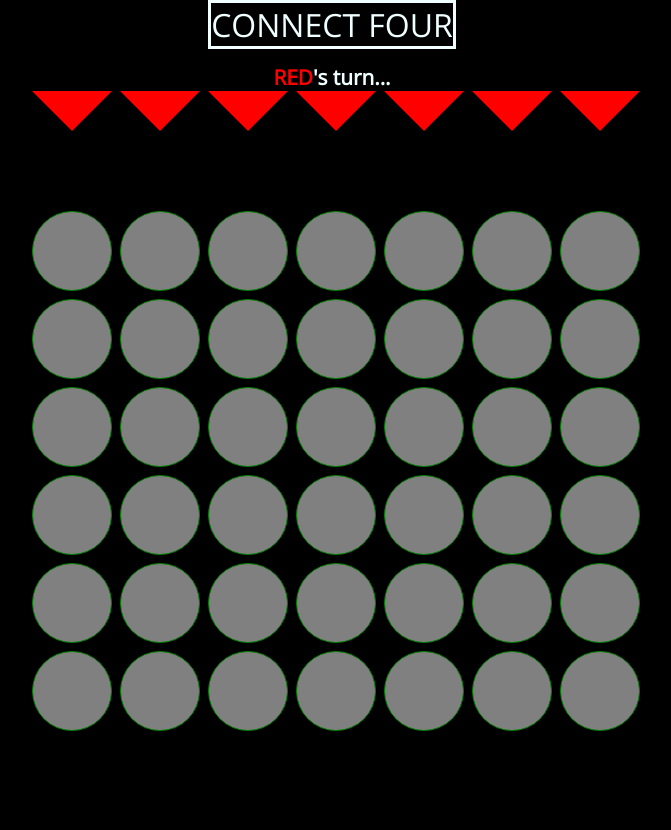
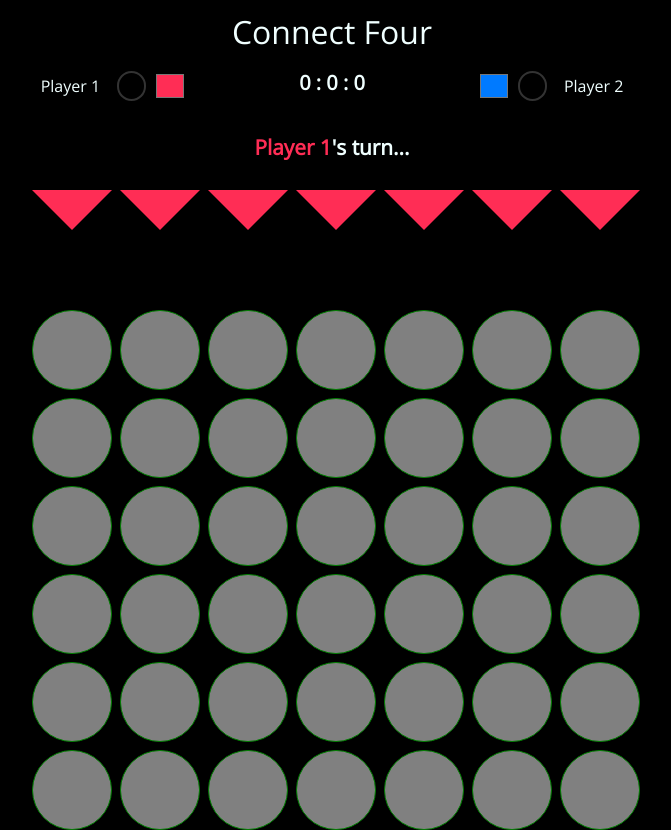
Before and after one commit to kearmododragon/labhw_2025, a plain HTML site: page Connect-4-Codealong/index.html in a window 1280 px wide. Shown: the whole page, without its empty margins (308-979 px from the left). Before the commit the page ends 800 px from the top, so only its background shows below. Drawn offline with nearby package versions, Linux system fonts and the light colour scheme.

Commit message:
finished the code along, also continued to complete icebox. Player colours, score counter, input names, styling.

```diff
--- a/Connect-4-Codealong/index.html
+++ b/Connect-4-Codealong/index.html
@@ -12,12 +12,25 @@
     <link rel="stylesheet" href="./styles/style.css">
 </head>
 <body>
-    <!-- Header -->
-    <header> CONNECT FOUR</header>
-    <!-- Heading for Turn -->
+    <header id="main-title">Connect Four</header>
+    <!-- Player header with color pickers -->
+<header id="player-header">
+  <div class="player-panel" id="player1-panel">
+    <div class="player-name" id="player1-name" contenteditable="true">Player 1</div>
+    <div class="color-preview" id="p1-preview"></div>
+    <input class="color-picker" id="player1-color" type="color" value="#ff2d55" aria-label="Player 1 color picker">
+  </div>
+ <div id="score-panel">
+    <span id="score-p1">0</span> : <span id="score-tie">0</span> : <span id="score-p2">0</span>
+  </div>
+  <div class="player-panel" id="player2-panel">
+    <input class="color-picker" id="player2-color" type="color" value="#007aff" aria-label="Player 2 color picker">
+    <div class="color-preview" id="p2-preview"></div>
+    <div class="player-name" id="player2-name" contenteditable="true">Player 2</div>
+  </div>
+</header>
     <h1>Red's turn</h1>
-
-    <!-- #markers Section > divs-->
+            <button>Play Again?</button>
      <section id="markers">
         <div></div>
         <div></div>
@@ -27,14 +40,6 @@
         <div></div>
         <div></div>
      </section>
-
-        <!-- provide ids for each of the child divs (42 divs)-->
-        <!-- use the id to indicate column and row positions -->
-        <!-- rows are 0 indexed with row 5 (the 6th row) at the top -->
-        <!-- columns are 0 indexed with column 0 (the 1st column) on the left-->
-        <!-- Example: id="c4r5" will be the 5th column on the top row -->
-
-        <!-- #Gameboard Section -->
      <section id="gameboard">
         <div id="c0r5"></div>
         <div id="c1r5"></div>
@@ -84,8 +89,6 @@
         <div id="c5r0"></div>
         <div id="c6r0"></div>
      </section>
-    <!-- Button Play Again -->
-    <button>Play Again?</button>
 
 </body>
 </html>
--- a/Connect-4-Codealong/scripts/main.js
+++ b/Connect-4-Codealong/scripts/main.js
@@ -5,66 +5,105 @@ const COLORS = {
     "0" : "grey",
     "1" : "red",
     "-1" : "blue",
+}
 
-}
 /*----- state variables -----*/
 let board
 let turn
 let winner
+let player1Color = '#ff2d55';
+let player2Color = '#007aff';
+let colorsLocked = false;
+let score = { p1: 0, tie: 0, p2: 0 };
+
 /*----- cached elements  -----*/
+// Header / Player elements
+const playerHeaderEl = document.getElementById('player-header');
+const player1NameEl = document.getElementById('player1-name');
+const player2NameEl = document.getElementById('player2-name');
+const player1ColorInput = document.getElementById('player1-color');
+const player2ColorInput = document.getElementById('player2-color');
+const p1Preview = document.getElementById('p1-preview');
+const p2Preview = document.getElementById('p2-preview');
+
+// Game elements
 const markerEls = document.querySelector('#markers')
 const messageEl = document.querySelector('h1')
 const playAgainEl = document.querySelector('button')
+
 /*----- event listeners -----*/
-markerEls.addEventListener("click", handleDrop)
+// Game board listeners
+markerEls.addEventListener("click", handleDrop);
 playAgainEl.addEventListener("click", init);
+
+// Player header listeners
+player1ColorInput.addEventListener('input', () => {
+  p1Preview.style.background = player1ColorInput.value;
+  COLORS['1'] = player1ColorInput.value;
+});
+player2ColorInput.addEventListener('input', () => {
+  p2Preview.style.background = player2ColorInput.value;
+  COLORS['-1'] = player2ColorInput.value;
+});
 
 
 /*----- functions -----*/
-init ()
+init ();
+
 function init(){
-        // console.log("init")
     board = [
-        [0,0,0,0,0,0], // column 0
-        [0,0,0,0,0,0], // column 1
-        [0,0,0,0,0,0], // column 2
-        [0,0,0,0,0,0], // column 3
-        [0,0,0,0,0,0], // column 4
-        [0,0,0,0,0,0], // column 5
-        [0,0,0,0,0,0], // column 6
-    ]
-    winner = null
-    turn = 1
-    render()
+        [0,0,0,0,0,0],
+        [0,0,0,0,0,0],
+        [0,0,0,0,0,0],
+        [0,0,0,0,0,0],
+        [0,0,0,0,0,0],
+        [0,0,0,0,0,0],
+        [0,0,0,0,0,0],
+    ];
+    winner = null;
+    turn = 1;
+    colorsLocked = false;
+
+    // Reset colors to picker values
+    player1Color = player1ColorInput.value;
+    player2Color = player2ColorInput.value;
+    updateColorsMapping();
+    setColorPickersVisibility(false);
+
+    render();
 }
+
 function render(){
-        // console.log("render")
-    renderBoard()
-    renderMessage()
-    renderMarkers()
-    renderControls()
+    renderBoard();
+    renderMessage();
+    renderMarkers();
+    renderControls();
 }
+
 function renderBoard(){
-    // console.log("rendering board")
     board.forEach(function(colArr, cIdx){
         colArr.forEach(function(cellValue, rIdx){
-            const cellId = `c${cIdx}r${rIdx}`
-            // console.log(cellId)
-            const cellEl = document.getElementById(cellId)
-            cellEl.style.backgroundColor = COLORS[cellValue]
+            const cellId = `c${cIdx}r${rIdx}`;
+            const cellEl = document.getElementById(cellId);
+            cellEl.style.backgroundColor = COLORS[cellValue];
         })
     })
+}
 
-}
 function renderMessage() {
+  const player1Name = player1NameEl.textContent || "Player 1";
+  const player2Name = player2NameEl.textContent || "Player 2";
+
   if (winner === "T") {
     messageEl.textContent = `It's a tie!`;
   } else if (winner) {
-    let currentPlayer = COLORS[String(winner)];
-    messageEl.innerHTML = `<span style="color: ${currentPlayer};">${currentPlayer.toUpperCase()}</span> Wins!`;
+    const winnerName = winner === 1 ? player1Name : player2Name;
+    const winnerColor = COLORS[String(winner)];
+    messageEl.innerHTML = `<span style="color:${winnerColor};">${winnerName}</span> Wins!`;
   } else {
-    let currentPlayer = COLORS[String(turn)];
-    messageEl.innerHTML = `<span style="color: ${currentPlayer};">${currentPlayer.toUpperCase()}</span>'s turn...`;
+    const currentName = turn === 1 ? player1Name : player2Name;
+    const currentColor = COLORS[String(turn)];
+    messageEl.innerHTML = `<span style="color:${currentColor};">${currentName}</span>'s turn...`;
   }
 }
 
@@ -74,32 +113,39 @@ function renderMarkers() {
   });
 }
 function renderControls(){
-    playAgainEl.style.visibility = winner ? "visible": "hidden"
-    const markers = markerEls.querySelectorAll('div')
+    playAgainEl.style.visibility = winner ? "visible": "hidden";
+
+    const markers = markerEls.querySelectorAll('div');
     markers.forEach(function(markerEl, idx){
-        // console.log(markerEl)
         if (winner) {
-            markerEl.style.visibility = "hidden"
+            markerEl.style.visibility = "hidden";
             return;
         }
-        const isFull = !board[idx].includes(0) ? "hidden" : "visible"
-        // console.log(isFull)
-        markerEl.style.visibility = isFull
+        const isFull = !board[idx].includes(0) ? "hidden" : "visible";
+        markerEl.style.visibility = isFull;
     })
 }
 function handleDrop(evt){
-    console.log(evt.target)
-    const markers = [...markerEls.querySelectorAll("div")]
-    const position = markers.indexOf(evt.target)
-    console.log(position)
-    if (position === -1){
-        return;
-    } const colArr = board[position]
-    const next = colArr.indexOf(0)
-    colArr[next] = turn
-    console.log(board)
+    const markers = [...markerEls.querySelectorAll("div")];
+    const position = markers.indexOf(evt.target);
+    if (position === -1) return;
+
+    const colArr = board[position];
+    const next = colArr.indexOf(0);
+    colArr[next] = turn;
+    // Lock colors after first move and update mapping
+    if (!colorsLocked) {
+        updateColorsMapping();
+        setColorPickersVisibility(true);
+    }
     winner = getWinner(position, next);
-    turn *= -1
+    if (!winner && board.every(col => !col.includes(0))) {
+        winner = "T";
+    }
+    if(winner){
+        updateScore(winner)
+    }
+    turn *= -1;
     render();
 }
 function getWinner(colIdx, rowIdx){
@@ -108,22 +154,20 @@ function getWinner(colIdx, rowIdx){
         checkDiagonalWinNESW (colIdx, rowIdx) ||
         checkDiagonalWinNWSE (colIdx, rowIdx);
 }
-
 function checkDiagonalWinNWSE (colIdx, rowIdx){
-    const adjCountnw = countAdjacent (colIdx, rowIdx, -1,1)
-    const adjCountSE = countAdjacent (colIdx, rowIdx, 1, -1)
-    return (adjCountnw + adjCountSE) >=3 ? board[colIdx] [rowIdx] : null
+    const adjCountnw = countAdjacent (colIdx, rowIdx, -1,1);
+    const adjCountSE = countAdjacent (colIdx, rowIdx, 1, -1);
+    return (adjCountnw + adjCountSE) >=3 ? board[colIdx] [rowIdx] : null;
 }
-
 function checkDiagonalWinNESW (colIdx, rowIdx){
-    const adjCountnw = countAdjacent (colIdx, rowIdx, 1,1)
-    const adjCountSE = countAdjacent (colIdx, rowIdx, -1, -1)
-    return (adjCountnw + adjCountSE) >=3 ? board[colIdx] [rowIdx] : null
+    const adjCountnw = countAdjacent (colIdx, rowIdx, 1,1);
+    const adjCountSE = countAdjacent (colIdx, rowIdx, -1, -1);
+    return (adjCountnw + adjCountSE) >=3 ? board[colIdx] [rowIdx] : null;
 }
 function checkHorizontalWin (colIdx, rowIdx){
-    const adjCountLeft = countAdjacent (colIdx, rowIdx, -1,0)
-    const adjCountRight = countAdjacent (colIdx, rowIdx, 1, 0)
-    return (adjCountLeft + adjCountRight) >=3 ? board[colIdx] [rowIdx] : null
+    const adjCountLeft = countAdjacent (colIdx, rowIdx, -1,0);
+    const adjCountRight = countAdjacent (colIdx, rowIdx, 1, 0);
+    return (adjCountLeft + adjCountRight) >=3 ? board[colIdx] [rowIdx] : null;
 }
 function checkVerticalWin (colIdx, rowIdx){
     return countAdjacent(colIdx, rowIdx, 0, -1) === 3 ? board[colIdx][rowIdx] : null;
@@ -144,3 +188,24 @@ function countAdjacent (colIdx, rowIdx, colOffset, rowOffset){
     }
     return count;
 }
+function updateColorsMapping() {
+  COLORS["1"] = player1ColorInput.value;
+  COLORS["-1"] = player2ColorInput.value;
+}
+function setColorPickersVisibility(locked) {
+  colorsLocked = !!locked;
+  if (colorsLocked) {
+    playerHeaderEl.classList.add('colors-locked');
+  } else {
+    playerHeaderEl.classList.remove('colors-locked');
+  }
+}
+function updateScore(winner) {
+  if (winner === 1) score.p1++;
+  else if (winner === -1) score.p2++;
+  else if (winner === "T") score.tie++;
+
+  document.getElementById('score-p1').textContent = score.p1;
+  document.getElementById('score-tie').textContent = score.tie;
+  document.getElementById('score-p2').textContent = score.p2;
+}
--- a/Connect-4-Codealong/styles/style.css
+++ b/Connect-4-Codealong/styles/style.css
@@ -1,95 +1,151 @@
-
-
+/* ---------------- Body & Global Styles ---------------- */
 body {
     font-family: "Open Sans", Helvetica, Arial, sans-serif;
     height: 100vh;
     margin: 0;
-
-    /* create a flex container with items in a column */
     display: flex;
-    /* center the content vertically and horizontally */
     flex-direction: column;
     justify-content: center;
     align-items: center;
     background-color: black;
-
+    color: azure;
 }
 
-header {
-    /* styling for header - size, color*/
+/* ---------------- Main Title ---------------- */
+header#main-title {
+    text-align: center;
     color: azure;
-    font-size: 32px;
-    border: solid;
+    font-size: 4vmin;       /* scales with viewport */
+    margin-top: 5vmin;      /* pushes the title down */
+    margin-bottom: 2vmin;   /* space between title and player panels */
 }
 
-h1 {
-     /* styling for heading - size, color*/
-     font-size: 1.3em;
-     margin-bottom: 0%;
-     color: azure;
+/* ---------------- Player Header ---------------- */
+#player-header {
+    display: flex;
+    justify-content: space-between; /* left/right alignment for players */
+    align-items: center;
+    width: 75vmin;
+    margin: 0 auto 2vmin;
 }
 
+.player-panel {
+    display: flex;
+    align-items: center;
+    gap: 0.5rem;
+}
+
+.player-name {
+    font-size: 1rem;
+    color: azure;
+    padding: 0.2rem 0.4rem;
+    min-width: 4rem;
+    text-align: center;
+    border-bottom: 1px dashed transparent;
+    outline: none;
+}
+.player-name:focus {
+    border-bottom-color: #fff;
+}
+
+.color-preview {
+    width: 1.6rem;
+    height: 1.6rem;
+    border-radius: 50%;
+    border: 2px solid #333;
+}
+
+.color-picker {
+    width: 2rem;
+    height: 2rem;
+    padding: 0;
+    border: none;
+    background: none;
+    cursor: pointer;
+}
+
+/* Hide color pickers when colors locked */
+.colors-locked input[type="color"] {
+    display: none;
+    visibility: hidden;
+}
+
+/* ---------------- Score Panel ---------------- */
+#score-panel {
+    text-align: center;
+    font-size: 2.5vmin;
+    font-weight: bold;
+    color: azure;
+    margin-bottom: 1vmin;
+}
+
+/* ---------------- Message ---------------- */
+h1 {
+    font-size: 1.3em;
+    margin-bottom: 0.5rem;
+    color: azure;
+    text-align: center;
+}
+
+/* ---------------- Markers ---------------- */
 #markers {
+    position: relative;
     width: 75vmin;
     margin: auto;
-    /* create a  grid container  */
     display: grid;
     grid-template-columns: repeat(7, 1fr);
-    /* create a 7 column grid template */
-    /* hint: look at the repeat() function */
     gap: 1vmin;
-
-    /* set a gap between the grid cells */
-
-    /* set the margin-top between heading and markers */
 }
 
 #markers > div {
-
-    /* set a height for the marker */
     height: 5vmin;
     border: 5vmin solid;
     border-color: gray transparent transparent;
-    gap: 1vmin;
-    /* provide a wide border width and solid border style */
-    /* use the border-color to make the top border grey but the other sides should be transparent*/
-    /* https://www.w3schools.com/cssref/pr_border-color.php */
-    /* use the transform property to display it 75% of its original size */
-}
-#markers > div:hover {
-
-    /* transform the scale to increase size */
-   /* add a transition to 'ease-in' the scaling animation */
-   /* change the border-top property to another color */
+    cursor: pointer;
+    transform: scale(1);
+    transition: transform 150ms ease, border-top-color 150ms ease;
 }
 
+#markers > div:hover {
+    transform: scale(1.08);
+    border-top-color: white !important;
+}
+
+/* ---------------- Game Board ---------------- */
 #gameboard {
     display: grid;
     width: 75vmin;
     height: 75vmin;
     grid-template-columns: repeat(7, 10vmin);
-    /* create a grid container  */
-    /* create a 7 column grid template */
-    /* create a 6 row grid template */
-    grid-template-rows:  repeat(6, 10vmin);
-    /* provide a small gap between rows and columns */
+    grid-template-rows: repeat(6, 10vmin);
     column-gap: 1vmin;
     row-gap: 1vmin;
-
 }
 
 #gameboard > div {
-    /* provide a border radius to round the corners of the div */
     border: 1px solid green;
     border-radius: 100%;
 }
 
-button {
-    /* set padding, font-size, and color for the button */
-    /* set a border and border radius for the button */
+/* ---------------- Play Again Button ---------------- */
+#play-again {
+    display: block;
+    margin: 1vmin auto;
+    background-color: transparent !important;
+    color: white;
+    border: 2px solid white;
+    border-radius: 8px;
+    padding: 0.75rem 1.5rem;
+    cursor: pointer;
+    font-size: 1rem;
+    visibility: hidden;
+    transition: all 0.25s ease-in-out;
 }
 
-button:hover {
-    /* change the background color on hover*/
-    /* change the font color on hover */
+#play-again:hover {
+    background: rgba(255,255,255,0.1);
+    border-color: white;
 }
+button:focus {
+    box-shadow: rgba(0, 0, 0, .3) 2px 8px 4px -6px;
+}
```
